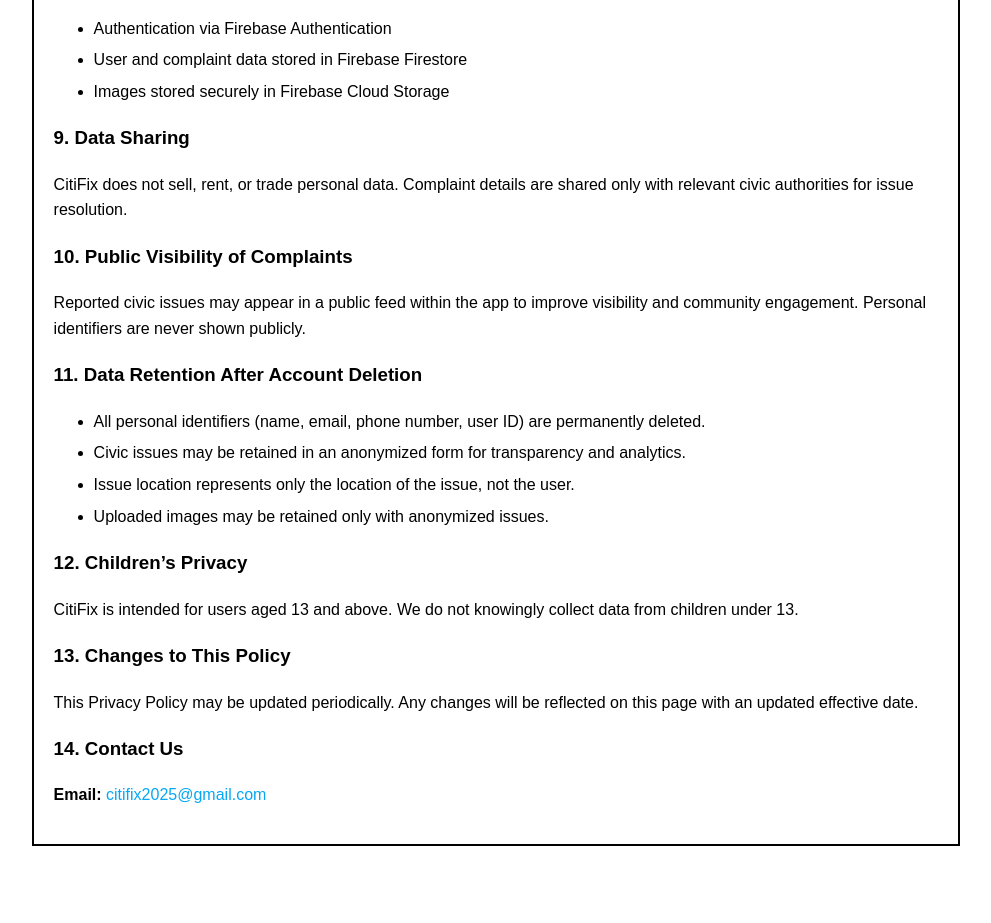
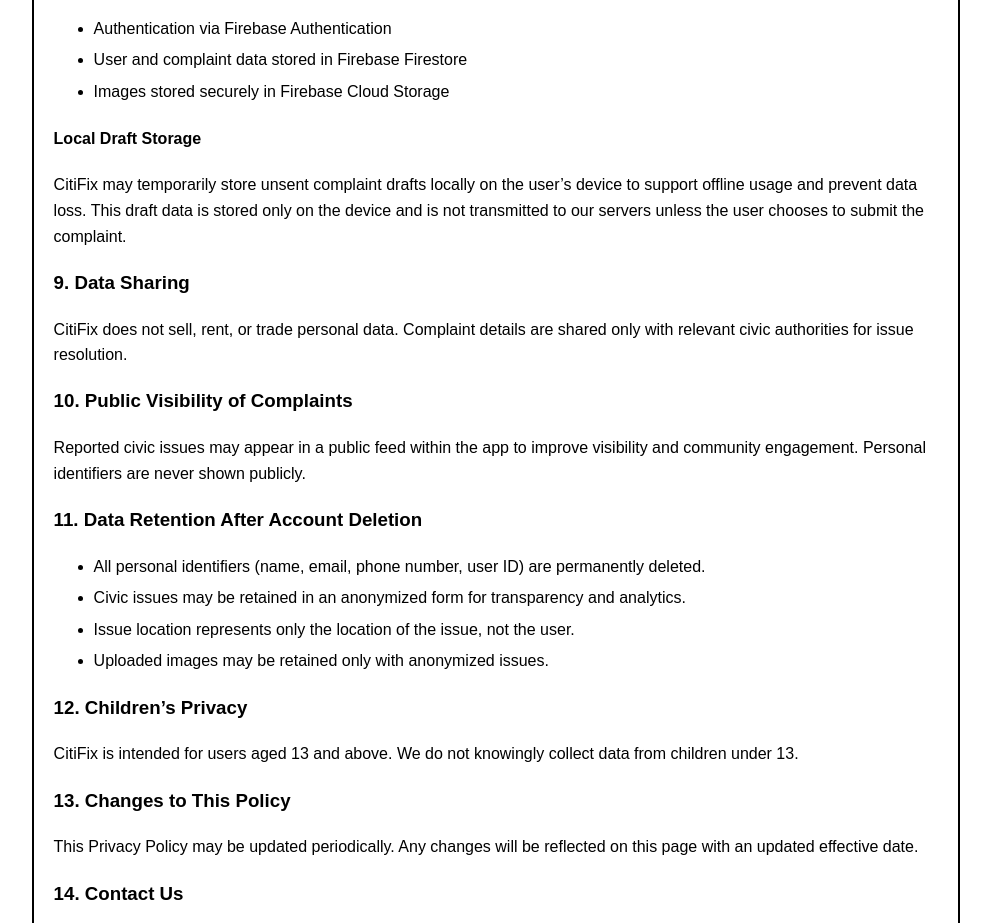
Before and after one commit to janhavikarande07/citifix_privacy_policy, a plain HTML site: page index.html in a window 1280 px wide. Shown: the part 1391-2314 px from the top of the page, without its empty margins (144-1135 px from the left). Before the commit the page ends 2257 px from the top, so only its background shows below. Drawn offline with Linux system fonts and the light colour scheme.

Commit message:
Add local draft storage details to index.html
Added information about local draft storage for complaints.

```diff
--- a/index.html
+++ b/index.html
@@ -87,6 +87,14 @@
       <li>User and complaint data stored in Firebase Firestore</li>
       <li>Images stored securely in Firebase Cloud Storage</li>
     </ul>
+    <h4>Local Draft Storage</h4>
+<p>
+  CitiFix may temporarily store unsent complaint drafts locally on the user’s device
+  to support offline usage and prevent data loss. This draft data is stored only on
+  the device and is not transmitted to our servers unless the user chooses to submit
+  the complaint.
+</p>
+
 
     <h3>9. Data Sharing</h3>
     <p>
```
